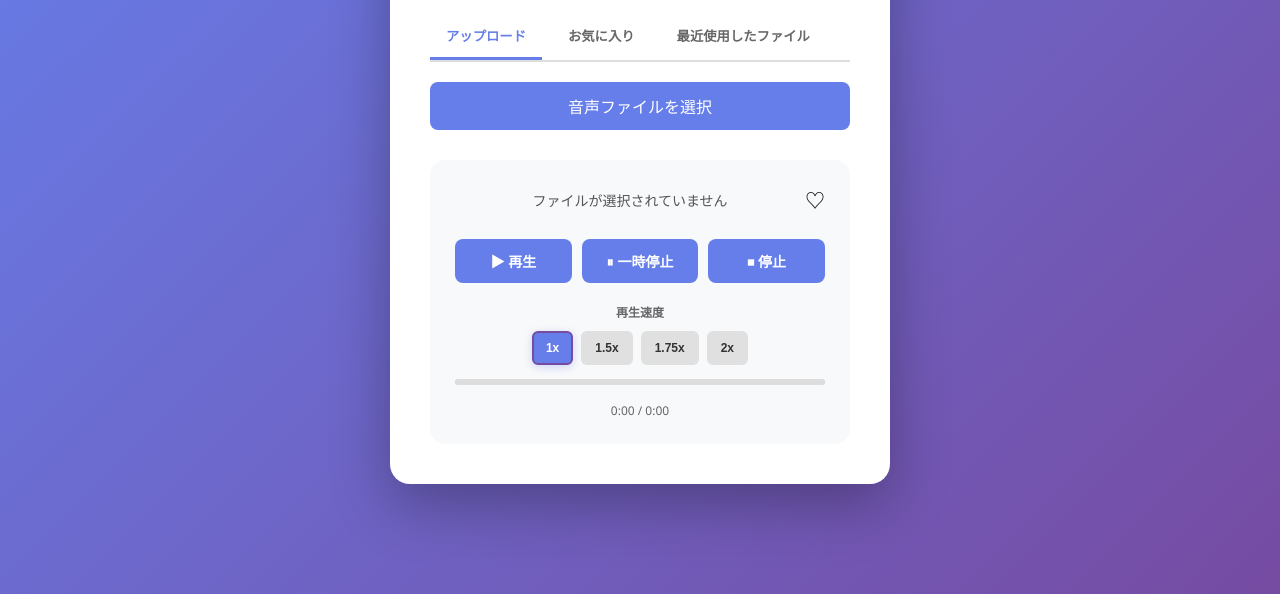
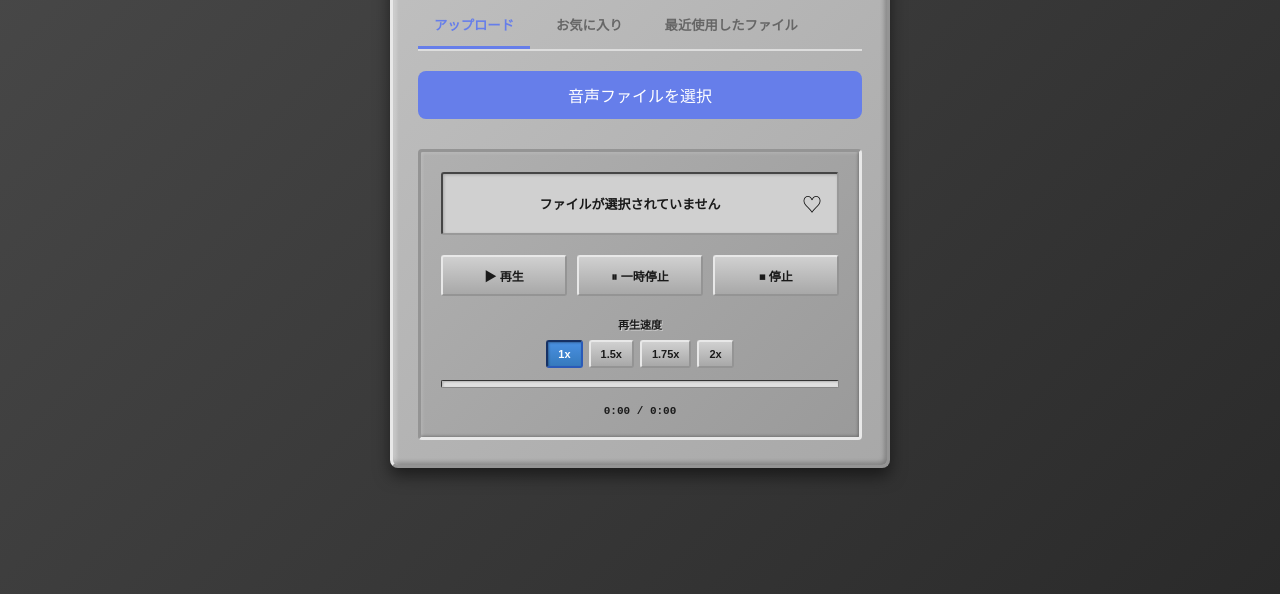
Before and after one commit to kenkencheerful/my-first-app2, a plain HTML site: page index.html in a window 1280 px wide. Shown: the part 206-800 px from the top of the page. Drawn offline with Linux system fonts and the light colour scheme.

Commit message:
見た目をレトロ風にした

```diff
--- a/style.css
+++ b/style.css
@@ -6,7 +6,7 @@
 
 body {
     font-family: 'Segoe UI', Tahoma, Geneva, Verdana, sans-serif;
-    background: linear-gradient(135deg, #667eea 0%, #764ba2 100%);
+    background: linear-gradient(135deg, #4a4a4a 0%, #2a2a2a 100%);
     min-height: 100vh;
     display: flex;
     justify-content: center;
@@ -15,19 +15,22 @@ body {
 }
 
 .player-container {
-    background: white;
-    border-radius: 20px;
-    box-shadow: 0 20px 60px rgba(0, 0, 0, 0.3);
-    padding: 40px;
+    background: linear-gradient(135deg, #c0c0c0 0%, #a8a8a8 100%);
+    border-radius: 8px;
+    box-shadow: 0 8px 16px rgba(0, 0, 0, 0.5), inset -2px -2px 5px rgba(0, 0, 0, 0.3), inset 2px 2px 5px rgba(255, 255, 255, 0.5);
+    padding: 25px;
     width: 100%;
     max-width: 500px;
+    border: 3px outset #e8e8e8;
 }
 
 h1 {
     text-align: center;
-    color: #333;
-    margin-bottom: 30px;
-    font-size: 28px;
+    color: #1a1a1a;
+    margin-bottom: 25px;
+    font-size: 20px;
+    font-weight: bold;
+    text-shadow: 1px 1px 0px rgba(255, 255, 255, 0.5);
 }
 
 .tabs {
@@ -147,14 +150,21 @@ h1 {
 }
 
 .player {
-    background: #f8f9fa;
-    padding: 25px;
-    border-radius: 15px;
+    background: linear-gradient(135deg, #b0b0b0 0%, #9a9a9a 100%);
+    padding: 20px;
+    border-radius: 4px;
+    border: 3px inset #e8e8e8;
+    box-shadow: inset -1px -1px 3px rgba(0, 0, 0, 0.3), inset 1px 1px 3px rgba(255, 255, 255, 0.3);
 }
 
 .track-info {
     text-align: center;
-    margin-bottom: 25px;
+    margin-bottom: 20px;
+    background: #d0d0d0;
+    padding: 15px;
+    border-radius: 3px;
+    border: 2px inset #999;
+    box-shadow: inset 1px 1px 3px rgba(0, 0, 0, 0.2);
 }
 
 .controls {
@@ -166,25 +176,24 @@ h1 {
 
 .btn {
     flex: 1;
-    padding: 12px 15px;
-    background: #667eea;
-    color: white;
-    border: none;
-    border-radius: 8px;
+    padding: 10px 12px;
+    background: linear-gradient(180deg, #d0d0d0 0%, #a8a8a8 100%);
+    color: #1a1a1a;
+    border: 2px outset #e8e8e8;
+    border-radius: 3px;
     cursor: pointer;
-    font-size: 14px;
+    font-size: 12px;
     font-weight: 600;
-    transition: all 0.3s ease;
+    transition: all 0.1s ease;
 }
 
 .btn:hover {
-    background: #764ba2;
-    transform: translateY(-2px);
-    box-shadow: 0 5px 15px rgba(102, 126, 234, 0.4);
+    background: linear-gradient(180deg, #e0e0e0 0%, #b8b8b8 100%);
 }
 
 .btn:active {
-    transform: translateY(0);
+    border: 2px inset #e8e8e8;
+    box-shadow: inset 1px 1px 3px rgba(0, 0, 0, 0.2);
 }
 
 .progress-bar {
@@ -193,81 +202,86 @@ h1 {
 
 progress {
     width: 100%;
-    height: 6px;
-    border: none;
-    border-radius: 3px;
-    background: #ddd;
+    height: 8px;
+    border: 1px inset #888;
+    border-radius: 2px;
+    background: #e0e0e0;
     cursor: pointer;
 }
 
 progress::-webkit-progress-bar {
-    background: #ddd;
-    border-radius: 3px;
+    background: #e0e0e0;
+    border-radius: 2px;
+    box-shadow: inset 1px 1px 2px rgba(0, 0, 0, 0.2);
 }
 
 progress::-webkit-progress-value {
-    background: #667eea;
-    border-radius: 3px;
+    background: linear-gradient(90deg, #4a90e2 0%, #357abd 100%);
+    border-radius: 2px;
 }
 
 progress::-moz-progress-bar {
-    background: #667eea;
-    border-radius: 3px;
+    background: linear-gradient(90deg, #4a90e2 0%, #357abd 100%);
+    border-radius: 2px;
 }
 
 .time-info {
     text-align: center;
-    color: #666;
-    font-size: 12px;
-    font-weight: 500;
+    color: #1a1a1a;
+    font-size: 11px;
+    font-weight: bold;
+    font-family: 'Courier New', monospace;
 }
 
 .speed-controls {
-    margin-top: 20px;
+    margin-top: 15px;
     text-align: center;
 }
 
 .speed-label {
-    font-size: 12px;
-    color: #666;
-    margin-bottom: 10px;
-    font-weight: 600;
+    font-size: 11px;
+    color: #1a1a1a;
+    margin-bottom: 8px;
+    font-weight: bold;
+    text-shadow: 1px 1px 0px rgba(255, 255, 255, 0.5);
 }
 
 .speed-buttons {
     display: flex;
-    gap: 8px;
+    gap: 6px;
     justify-content: center;
 }
 
 .speed-btn {
-    padding: 8px 12px;
-    background: #e0e0e0;
-    color: #333;
-    border: 2px solid transparent;
-    border-radius: 6px;
+    padding: 6px 10px;
+    background: linear-gradient(180deg, #d0d0d0 0%, #a8a8a8 100%);
+    color: #1a1a1a;
+    border: 2px outset #e8e8e8;
+    border-radius: 3px;
     cursor: pointer;
-    font-size: 12px;
+    font-size: 11px;
     font-weight: 600;
-    transition: all 0.2s ease;
+    transition: all 0.1s ease;
 }
 
 .speed-btn:hover {
-    background: #d0d0d0;
+    background: linear-gradient(180deg, #e0e0e0 0%, #b8b8b8 100%);
 }
 
 .speed-btn.active {
-    background: #667eea;
+    background: linear-gradient(180deg, #4a90e2 0%, #357abd 100%);
     color: white;
-    border-color: #764ba2;
-    box-shadow: 0 2px 8px rgba(102, 126, 234, 0.3);
+    border: 2px inset #2a5ab8;
+    box-shadow: inset 1px 1px 2px rgba(0, 0, 0, 0.3);
 }
 
 #fileName {
-    color: #555;
-    font-size: 14px;
+    color: #1a1a1a;
+    font-size: 13px;
     word-break: break-word;
     flex: 1;
+    font-family: 'Courier New', monospace;
+    font-weight: bold;
 }
 
 .favorite-btn {
```
